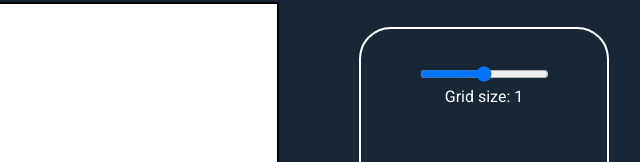
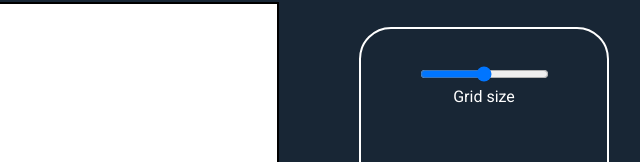
Before and after one commit to mujeebcodes/etch-a-sketch-vanilla-js, a plain HTML site: page index.html in a window 1280 px wide. Shown: the part 206-368 px from the top of the page, 446-1086 px from the left. Drawn offline with Linux system fonts and the light colour scheme.

Commit message:
Removed a few unneeded markups

```diff
--- a/index.html
+++ b/index.html
@@ -30,7 +30,7 @@
             min="2"
             max="100"
           />
-          <label for="grid-size">Grid size: <span>1</span></label>
+          <label for="grid-size">Grid size</label>
         </div>
         <div class="color-container">
           <input type="color" id="color-input" class="color-input" />
```
